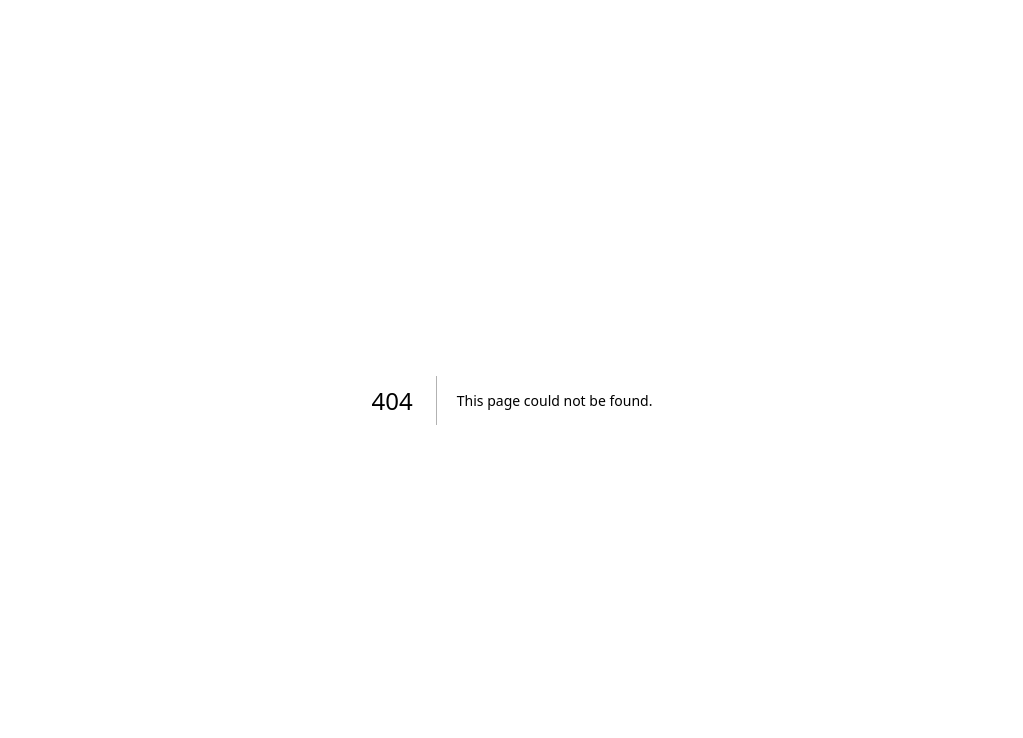
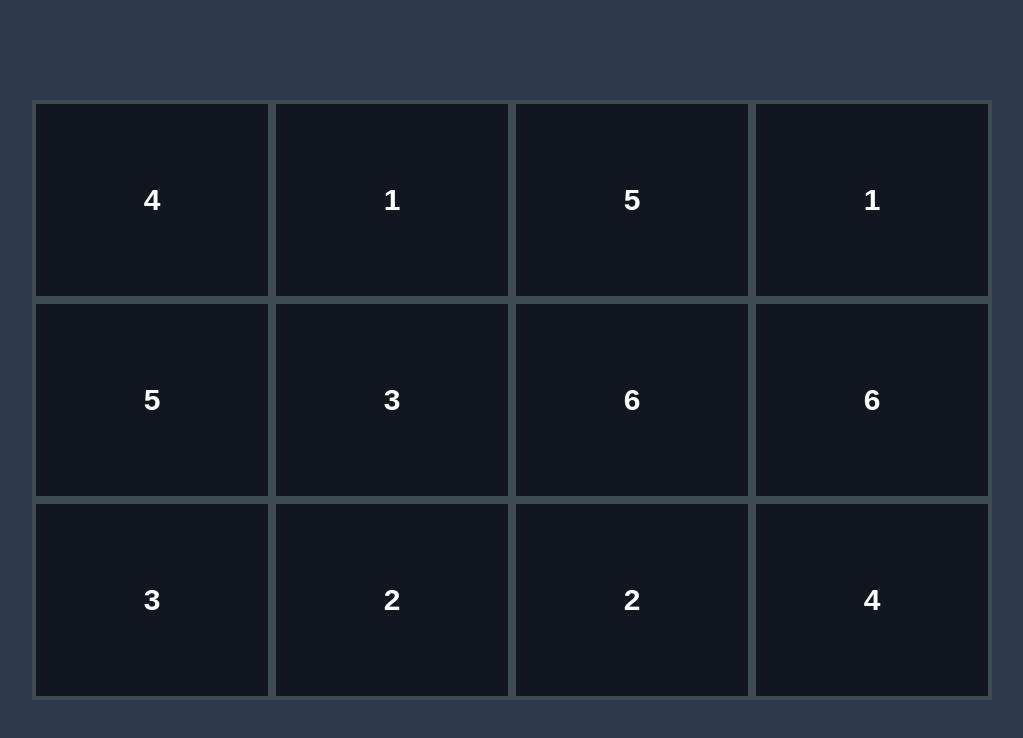
Before and after one commit to AxeFontaine/tamuhack25, a Next.js app: page /lesson_match in a window 1280 px wide. Before the commit this address had no page. Shown: the top 738 px of the page, without its empty margins (128-1151 px from the left). Built offline with nearby package versions, Linux system fonts and the light colour scheme.

Commit message:
Added matching lesson

```diff
--- /dev/null
+++ b/app/lesson_match/page.tsx
@@ -0,0 +1,63 @@
+'use client';
+
+// import Image from 'next/image';
+import { useEffect, useState } from 'react';
+
+const Match = () => {
+  const initialData = ['1', '2', '3', '4', '5', '6', '1', '2', '3', '4', '5', '6'];
+  const [match_data, setMatch_data] = useState<string[]>([]);
+  const [selected, setSelected] = useState<number[]>([]);
+  const [matched, setMatched] = useState<number[]>([]);
+
+  const shuffle = (array: string[]) => {
+    for (let i = array.length - 1; i > 0; i--) {
+      const j = Math.floor(Math.random() * (i + 1));
+      [array[i], array[j]] = [array[j], array[i]];
+    }
+    return array;
+  };
+
+  useEffect(() => {
+    setMatch_data(shuffle([...initialData]));
+  }, []);
+
+  useEffect(() => {
+    if (selected.length === 2) {
+      if (match_data[selected[0]] === match_data[selected[1]]) {
+        setMatched([...matched, selected[0], selected[1]]);
+      }
+      setSelected([]);
+    }
+    if (match_data.length != 0 && match_data.length == matched.length) {
+      setMatch_data(shuffle(match_data));
+      setMatched([]);
+    }
+  }, [selected, match_data, matched]);
+
+  const handleClick = (index: number) => {
+    if (selected.length < 2 && !selected.includes(index) && !matched.includes(index)) {
+      setSelected([...selected, index]);
+    }
+  };
+
+  return (
+    <div className="h-full w-full flex bg-[#2F394D] justify-center items-center">
+      <div className="w-3/4 h-3/4 grid grid-cols-4 grid-rows-3 gap-0">
+        {match_data.map((x, i) => (
+          <button
+            key={i}
+            onClick={() => handleClick(i)}
+            disabled={matched.includes(i)}
+            style={{ visibility: matched.includes(i) ? 'hidden' : 'visible' }}
+            className="flex h-full border-4 border-[#3E4C51] bg-[#111621] justify-center items-center hover:bg-[#e9c9e1]"
+          >
+            {/* <Image src="globe.svg" alt="" width={0} height={0} className="w-full h-full" /> */}
+            <p className="font-bold text-white text-3xl">{x}</p>
+          </button>
+        ))}
+      </div>
+    </div>
+  );
+};
+
+export default Match;
```
